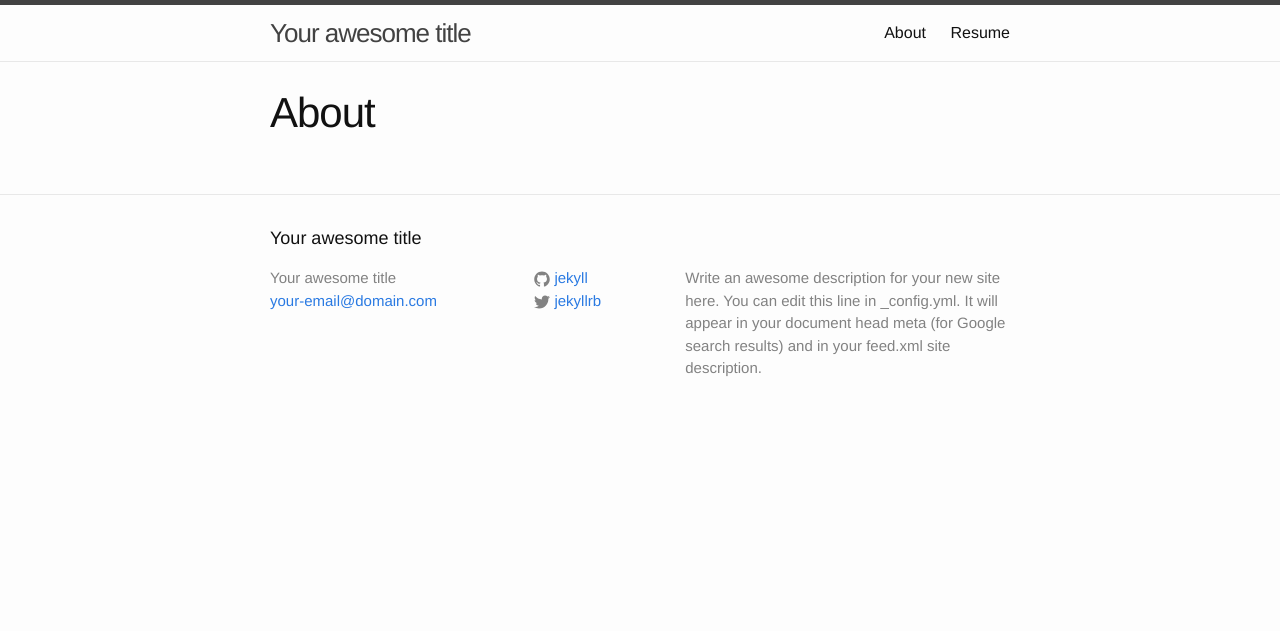
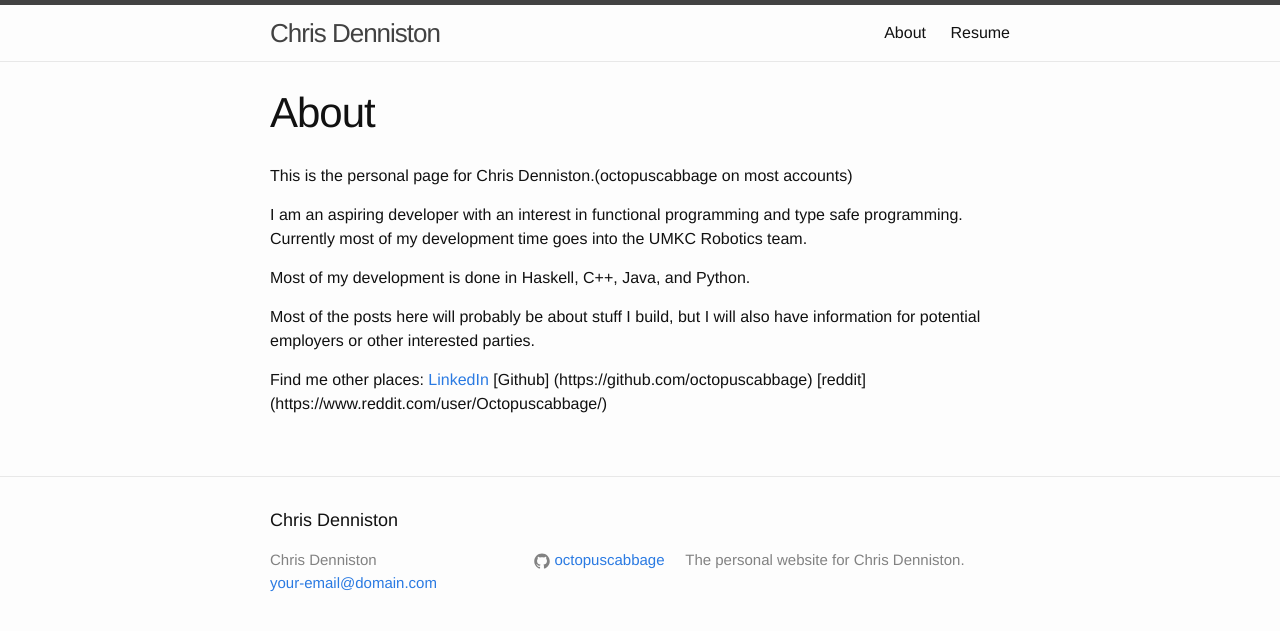
Before and after one commit to octopuscabbage/octopuscabbage.github.io, a Jekyll site: the page built from about.md, in a window 1280 px wide. Shown: the top 631 px of the page. Built offline with Jekyll 4.4.1, drawn with Linux system fonts in a browser that asks for light colours.

Commit message:
updated about page

```diff
--- a/_config.yml
+++ b/_config.yml
@@ -6,16 +6,15 @@
 # 'jekyll serve'. If you change this file, please restart the server process.
 
 # Site settings
-title: Your awesome title
+title: Chris Denniston
 email: your-email@domain.com
 description: > # this means to ignore newlines until "baseurl:"
-  Write an awesome description for your new site here. You can edit this
-  line in _config.yml. It will appear in your document head meta (for
-  Google search results) and in your feed.xml site description.
+        The personal website for Chris Denniston.
 baseurl: "" # the subpath of your site, e.g. /blog
-url: "http://yourdomain.com" # the base hostname & protocol for your site
-twitter_username: jekyllrb
-github_username:  jekyll
+url: "" # the base hostname & protocol for your site
+twitter_username:
+github_username: octopuscabbage
+
 
 # Build settings
 markdown: kramdown
--- a/about.md
+++ b/about.md
@@ -3,3 +3,15 @@ layout: page
 title: About
 permalink: /about/
 ---
+This is the personal page for Chris Denniston.(octopuscabbage on most accounts)
+
+I am an aspiring developer with an interest in functional programming and type safe programming. Currently most of my development time goes into the UMKC Robotics team.
+
+Most of my development is done in Haskell, C++, Java, and Python.
+
+Most of the posts here will probably be about stuff I build, but I will also have information for potential employers or other interested parties.
+
+Find me other places:
+[LinkedIn](https://www.linkedin.com/profile/preview?locale=en_US&trk=prof-0-sb-preview-primary-button)
+[Github] (https://github.com/octopuscabbage)
+[reddit] (https://www.reddit.com/user/Octopuscabbage/)
```
